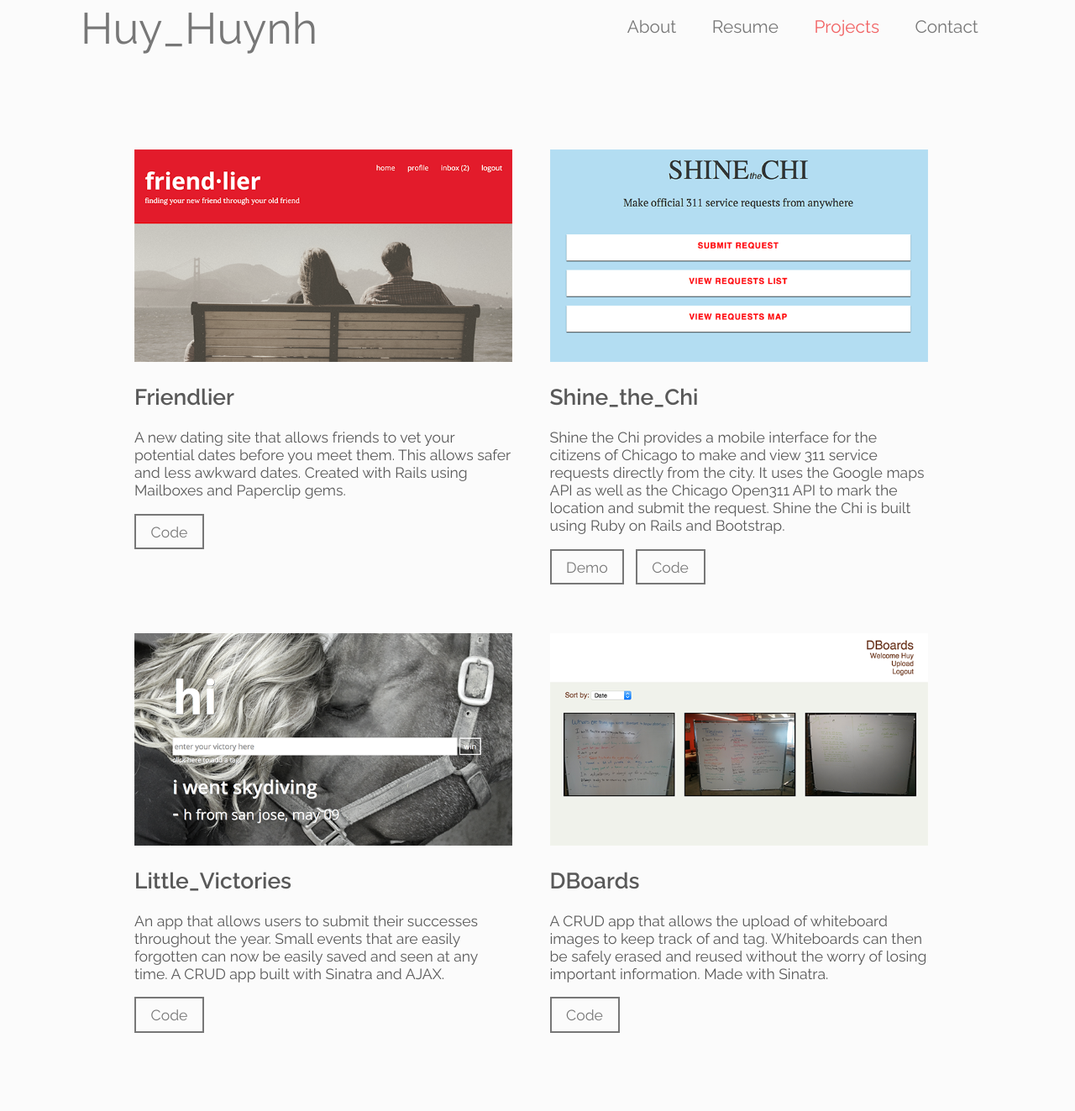
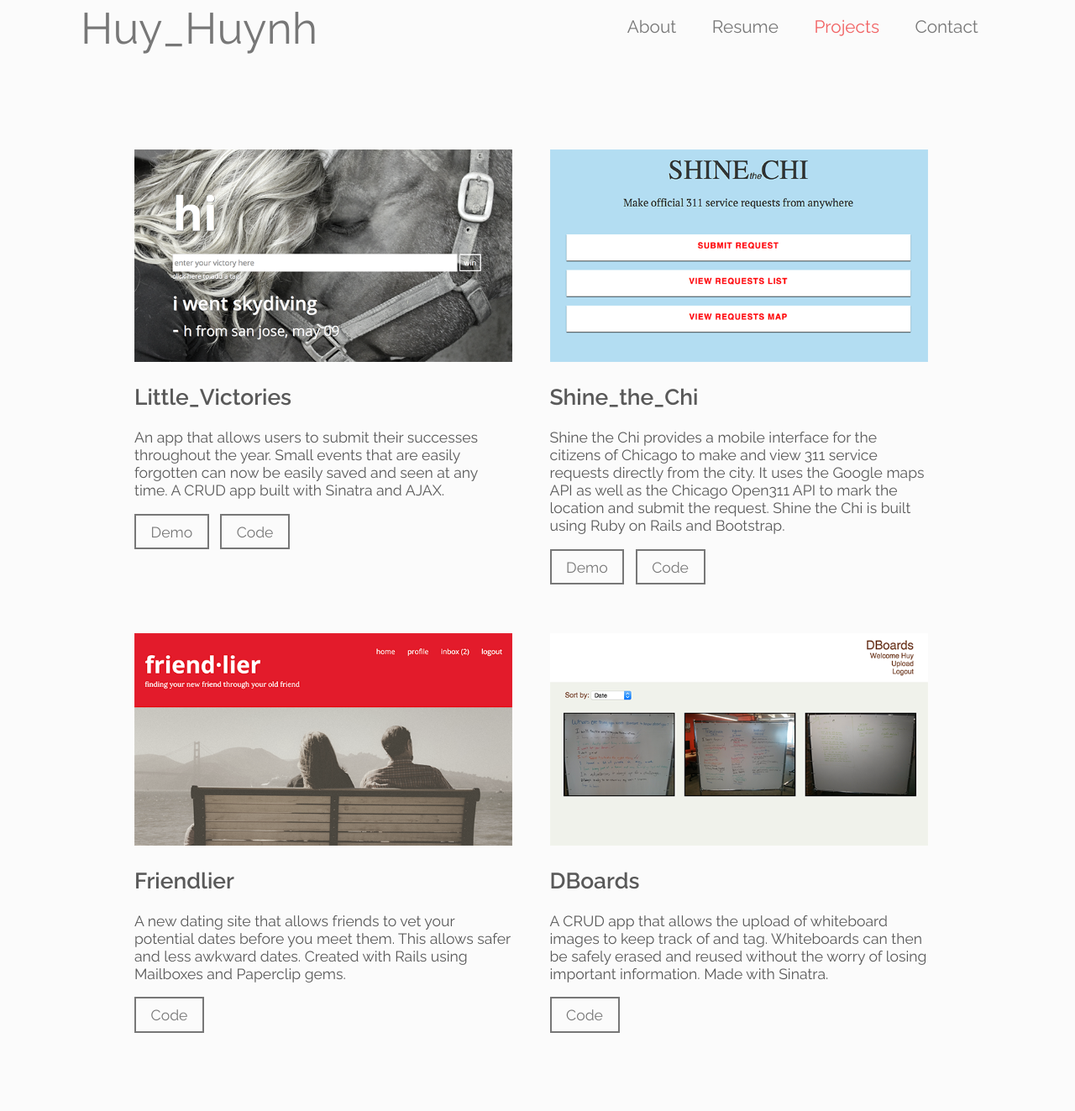
Before and after one commit to huywhomustnotbenamed/huywhomustnotbenamed.github.io, a plain HTML site: page projects.html in a window 1280 px wide. Shown: the part 77-1400 px from the top of the page at 84% size. Drawn offline with nearby package versions, Linux system fonts and the light colour scheme; a web font is replaced by a local one.

Commit message:
changed projectss

```diff
--- a/projects.html
+++ b/projects.html
@@ -22,18 +22,19 @@
   </nav>
   <body>
     <section class="container projects">
-      <div id="friendlier">
-        <a href="https://github.com/huyhuynh408/friendlier"><img src="friendlier.png" alt="friendlier picture" /></a>
-        <h2>Friendlier</h2>
+      <div id="little-victories">
+        <img src="lv.png" alt="little victories picture" />
+        <h2>Little_Victories</h2>
         <p>
-          A new dating site that allows friends to vet your potential dates before you meet them.  This allows safer and less awkward dates.  Created with Rails using Mailboxes and Paperclip gems.
+          An app that allows users to submit their successes throughout the year.  Small events that are easily forgotten can now be easily saved and seen at any time.  A CRUD app built with Sinatra and AJAX.
         </p>
         <p class="demo-code">
-          <a href="https://github.com/huyhuynh408/friendlier">Code</a>
+          <a href="http://littlevictories.herokuapp.com/">Demo</a>
+          <a href="https://github.com/huyhuynh408/lv">Code</a>
         </p>
       </div>
       <div id="shine-the-chi">
-        <a href="https://github.com/chi-pocket-gophers-2015/First-Responder_app"><img src="stc.png" alt="shine the chi picture" /></a>
+        <img src="stc.png" alt="shine the chi picture" />
         <h2>Shine_the_Chi</h2>
         <p>
           Shine the Chi provides a mobile interface for the citizens of Chicago to make and view 311 service requests directly from the city.  It uses the Google maps API as well as the Chicago Open311 API to mark the location and submit the request.  Shine the Chi is built using Ruby on Rails and Bootstrap.
@@ -43,18 +44,18 @@
           <a href="https://github.com/chi-pocket-gophers-2015/First-Responder_app">Code</a>
         </p>
       </div>
-      <div id="little-victories">
-        <a href="https://github.com/huyhuynh408/lv"><img src="lv.png" alt="little victories picture" /></a>
-        <h2>Little_Victories</h2>
+      <div id="friendlier">
+        <img src="friendlier.png" alt="friendlier picture" />
+        <h2>Friendlier</h2>
         <p>
-          An app that allows users to submit their successes throughout the year.  Small events that are easily forgotten can now be easily saved and seen at any time.  A CRUD app built with Sinatra and AJAX.
+          A new dating site that allows friends to vet your potential dates before you meet them.  This allows safer and less awkward dates.  Created with Rails using Mailboxes and Paperclip gems.
         </p>
         <p class="demo-code">
-          <a href="https://github.com/huyhuynh408/lv">Code</a>
+          <a href="https://github.com/huyhuynh408/friendlier">Code</a>
         </p>
       </div>
       <div id="dboards">
-        <a href="https://github.com/huyhuynh408/dboards"><img src="db.png" alt="dboards picture" /></a>
+        <img src="db.png" alt="dboards picture" />
         <h2>DBoards</h2>
         <p>
           A CRUD app that allows the upload of whiteboard images to keep track of and tag.  Whiteboards can then be safely erased and reused without the worry of losing important information.  Made with Sinatra.
```
